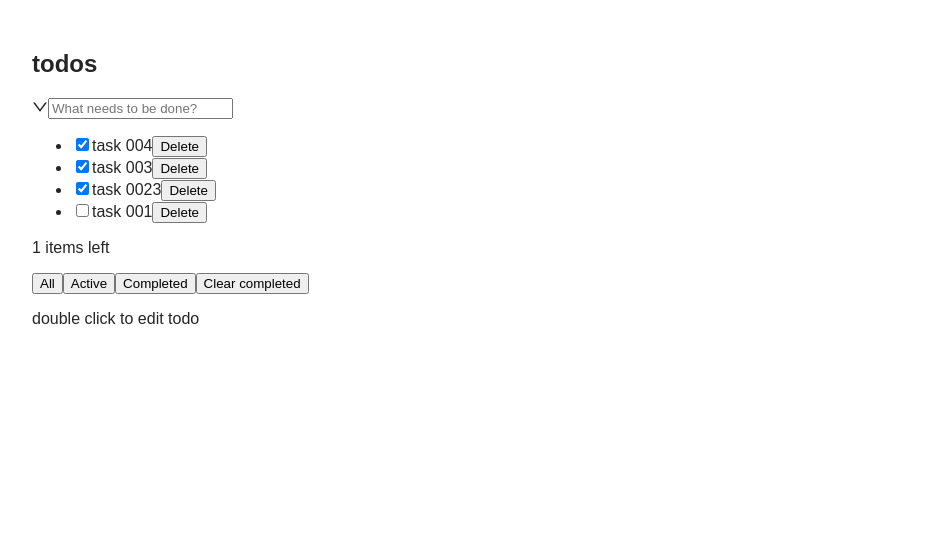
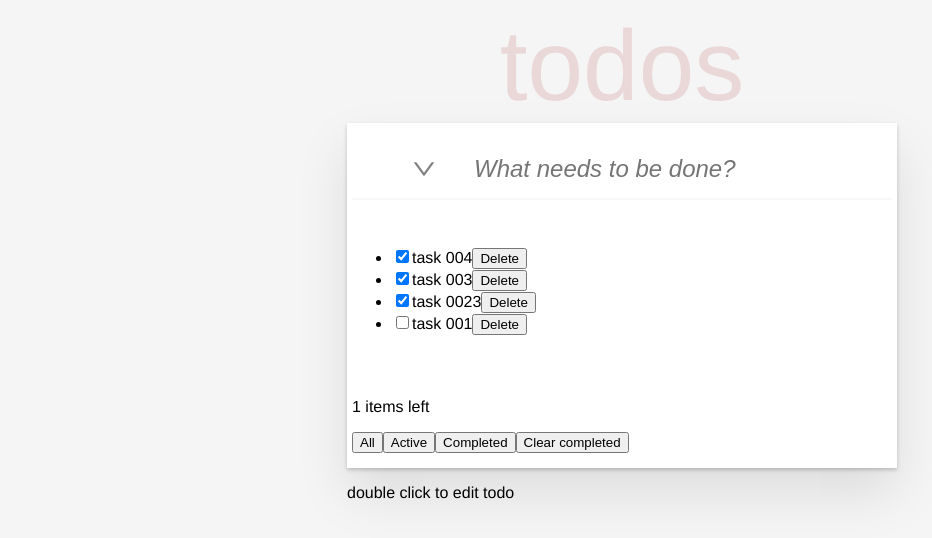
Before and after one commit to tongliAyra/todo-web-with-redux, a React (Create React App) app: page / in a window 1280 px wide. Shown: the top 538 px of the page, without its empty margins (18-950 px from the left). Built offline with nearby package versions, Linux system fonts and the light colour scheme; data requests are answered from the project's data file.

Commit message:
feat: add styles to components

```diff
--- a/src/components/header/Header.js
+++ b/src/components/header/Header.js
@@ -1,4 +1,5 @@
 import React from 'react'
+import './style.css'
 
 const TITLE = 'todos'
 export const Header = () => <h1>{ TITLE }</h1>
--- a/src/components/header/style.css
+++ b/src/components/header/style.css
@@ -1,3 +1,9 @@
 h1 {
+    display: flex;
+    justify-content: space-around;
+    width: 100%;
     font-size: 100px;
+    font-weight: 100;
+    color: rgba(175, 47, 47, 0.15);
+    margin: auto;
 }
--- a/src/components/task-content/TaskContent.js
+++ b/src/components/task-content/TaskContent.js
@@ -3,6 +3,7 @@ import { TaskInput } from '../task-input/TaskInput'
 import { TaskList } from '../task-list/TaskList'
 import { addTasks, deleteTasks, fetchTasks, updateTasks } from '../api/api'
 import { TaskOverview } from '../task-overview/TaskOverview'
+import './style.css'
 
 export const TaskContent = () => {
   const [taskList, setTaskList] = useState([])
@@ -42,7 +43,7 @@ export const TaskContent = () => {
   const completedTaskId = completedTaskList.map((task) => task.id)
 
   return (
-    <div>
+    <div className='task-content'>
       <TaskInput
         handleAddTask={ handleAddTask }
         handleUpdateTask={ handleUpdateTask }
--- a/src/components/task-content/style.css
+++ b/src/components/task-content/style.css
@@ -0,0 +1,10 @@
+.task-content {
+    display: flex;
+    flex-flow: column wrap;
+    align-content: space-around;
+    justify-content: space-around;
+    background-color: #fff;
+    box-shadow: 0 2px 4px 0 rgb(0 0 0 / 20%), 0 25px 50px 0 rgb(0 0 0 / 10%);
+    width: 550px;
+    height: 345px;
+}
--- a/src/components/task-input/TaskInput.js
+++ b/src/components/task-input/TaskInput.js
@@ -2,6 +2,7 @@ import React, { useState } from 'react'
 import './style.css'
 import { Input } from 'antd'
 import { DownOutlined } from '@ant-design/icons'
+import './style.css'
 
 const PLACEHOLDER = 'What needs to be done?'
 
@@ -41,8 +42,10 @@ export const TaskInput = (
 
 
   return (
-    <div>
-      <DownOutlined onClick={ () => checkTasks() }/>
+    <div className='todo-input'>
+      <DownOutlined
+        className='down-icon'
+        onClick={ () => checkTasks() }/>
       <label htmlFor="add-task" />
       <Input
         type="text"
--- a/src/components/task-input/style.css
+++ b/src/components/task-input/style.css
@@ -1,39 +1,22 @@
-header {
-    width: 100%;
-    height: 5rem;
+.todo-input {
     display: flex;
-    align-items: center;
-    padding: 0 10%;
-    margin: 30px;
-    justify-content: center;
-    flex-direction: column;
+    flex-flow: row wrap;
+    padding: 16px 16px 16px 60px;
+    box-shadow: inset 0 -2px 1px rgb(0 0 0 / 3%);
 }
 
-header h1 {
+.add-task  {
+    font-size: 24px;
     font-style: italic;
+    border: none;
+    width: 400px;
+    -webkit-font-smoothing: antialiased;
 }
 
-header div input {
-    width: 1100px;
-    height: 40px;
-    font-size: 20px;
-    margin-right: 5px;
-    margin-top: 15px;
-    border-radius: 5px;
-    border: 0.5px outset gray;
+.down-icon {
+    font-size: x-large;
+    color: gray;
+    align-items: center;
+    display: flex;
+    width: 60px;
 }
-
-header button {
-    cursor: pointer;
-    background-color: #e37474;
-    color: white;
-    border-radius: 6px;
-    border: white;
-    font-size: 20px;
-    padding: 9px 15px 10px;
-}
-
-header button:hover,
-header button:active {
-    background-color: #5a93b9;
-}
--- a/src/components/task-list/TaskList.js
+++ b/src/components/task-list/TaskList.js
@@ -1,4 +1,5 @@
 import React from 'react'
+import './style.css'
 
 export const TaskList = ({ taskList, handleUpdateTask, handleDeleteTask }) => {
 
@@ -10,6 +11,7 @@ export const TaskList = ({ taskList, handleUpdateTask, handleDeleteTask }) => {
         <li key={ taskList.id }>
           <label htmlFor="check-box" />
           <input
+            className='check-box'
             type="checkbox"
             checked={ taskList.isChecked }
             onChange={ () => handleUpdateTask(
--- a/src/components/task-list/style.css
+++ b/src/components/task-list/style.css
@@ -1,59 +1,3 @@
-ul {
-    padding-top: 10px;
-    display: flex;
-    flex-direction: column;
-    align-items: flex-start;
-    justify-content: flex-start;
-    margin-left: 135px;
-    margin-right: 115px;
-    height: 200px;
-    overflow-y: scroll;
+.check-box {
+    border-radius: 15px;
 }
-
-
-ul li {
-    list-style-type: none;
-    margin-bottom: 10px;
-    background: rgba(211, 211, 211, 0.2);
-    width: 100%;
-    min-height: 45px;
-    display: flex;
-    align-items: center;
-    border-radius: 5px;
-}
-
-ul li:hover .delete-btn {
-    display: block;
-}
-
-.delete-btn {
-    cursor: pointer;
-    color: #e37474;
-    border-radius: 6px;
-    border: white;
-    display: none;
-    margin-right: 10px;
-}
-
-.delete-btn:hover,
-.delete-btn:active {
-    background-color: #e37474;
-    color: white;
-}
-
-li input {
-    margin-left: 10px;
-    margin-right: 10px;
-}
-
-li span {
-    font-size: 17px;
-    flex: 1;
-    overflow: hidden;
-    text-overflow: ellipsis;
-    white-space: nowrap;
-}
-
-li span:hover {
-    cursor: pointer;
-}
--- a/src/index.css
+++ b/src/index.css
@@ -1,10 +1,7 @@
-* {
-    box-sizing: border-box;
+body {
+    display: flex;
+    flex-flow: row wrap;
+    justify-content: space-around;
+    background-color: #f5f5f5;
+    font-family: Helvetica Neue, Helvetica, Arial, sans-serif;
 }
-
-body {
-    font-family: sans-serif;
-    color: #252525;
-    background-color: white;
-    margin: 50px;
-}
```
Also changed, not shown: src/store/store.js (deleted, +0 -8 lines).
